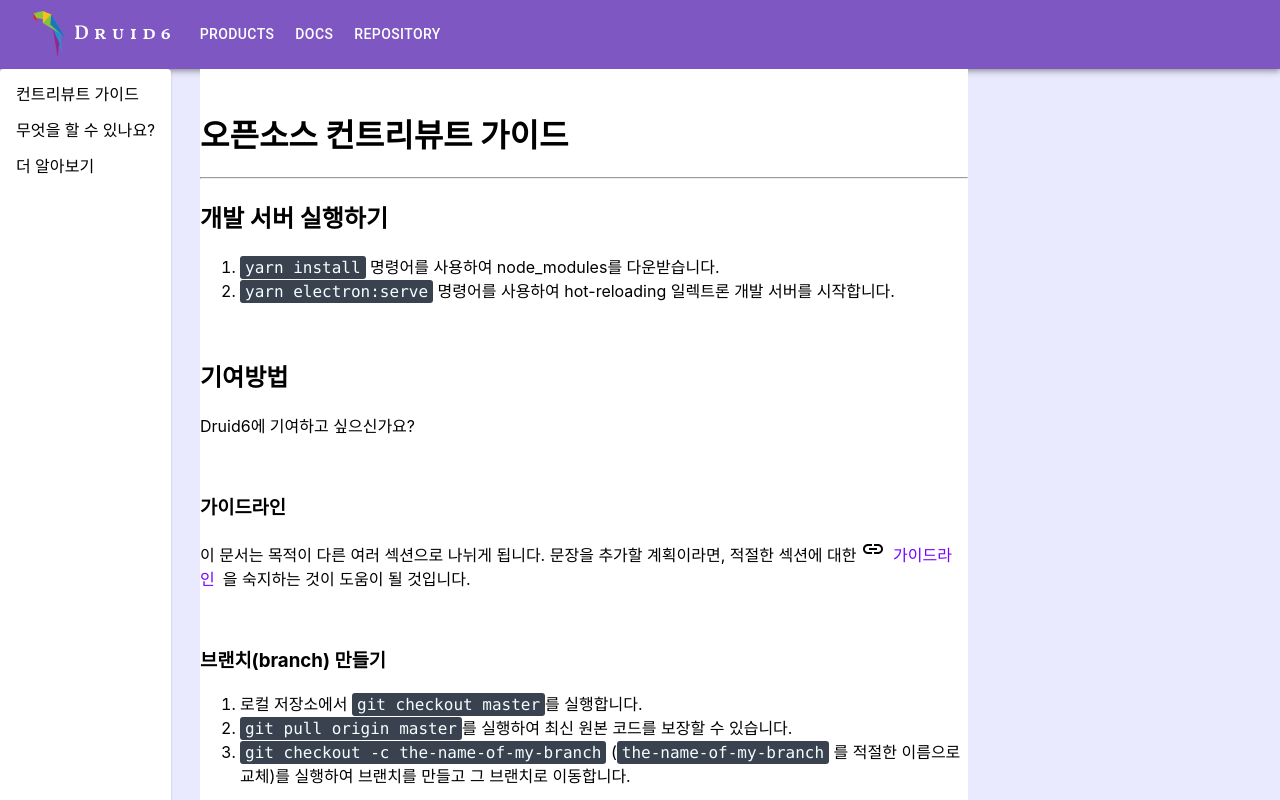
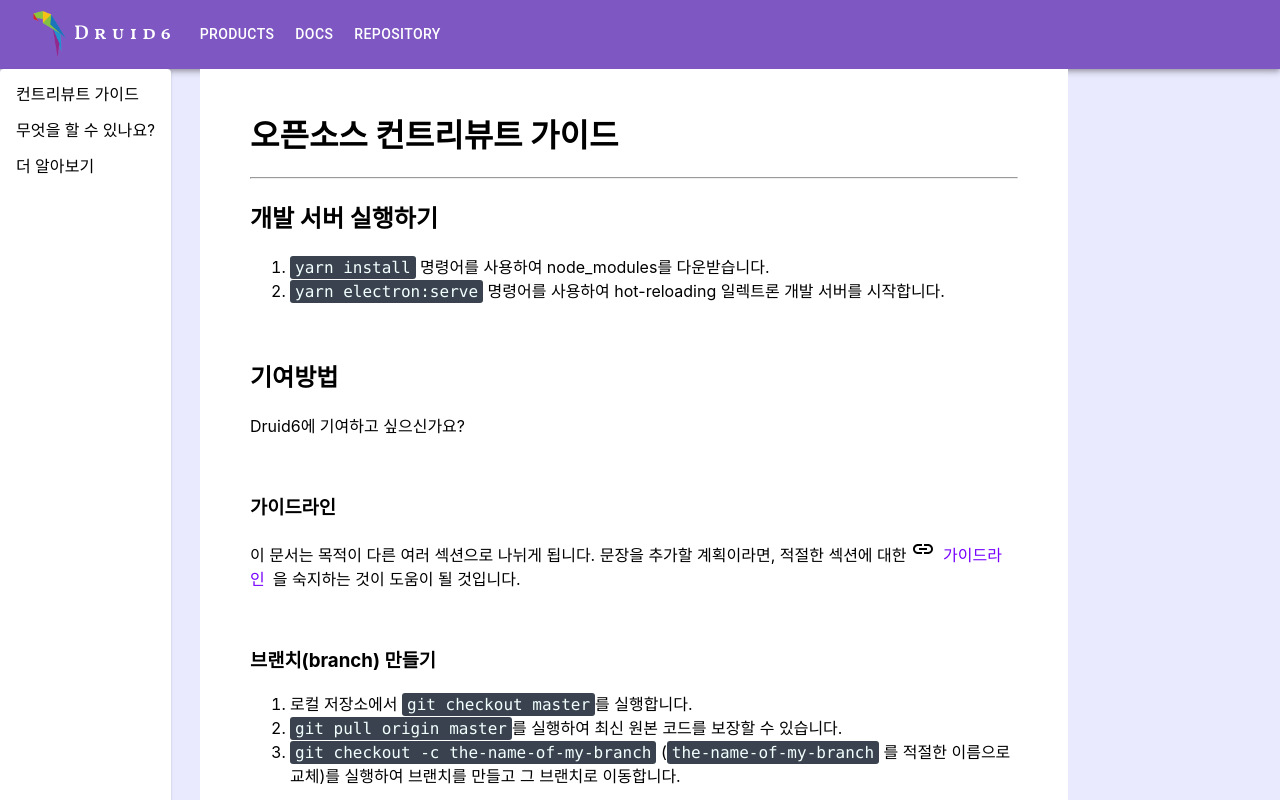
Before and after one commit to onys-programmer/druid6-micro-site, a React (Create React App) app: page /docs in a window 1280 px wide. Shown: the top 800 px of the page. Built offline with nearby package versions, Linux system fonts and the light colour scheme.

Commit message:
style: 💄 docs 마크다운 양 옆 패딩

```diff
--- a/src/pages/DocsPage.scss
+++ b/src/pages/DocsPage.scss
@@ -2,9 +2,11 @@
   height: 100%;
   display: grid;
   grid-template-columns: 200px auto;
+
   .container {
     background-color: white;
     width: 60vw;
     text-align: left;
+    padding: 0px 50px;
   }
 }
```
